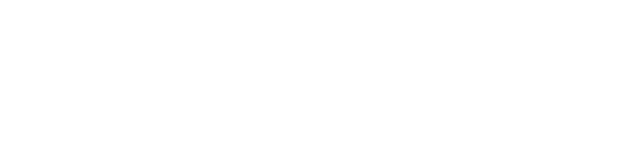
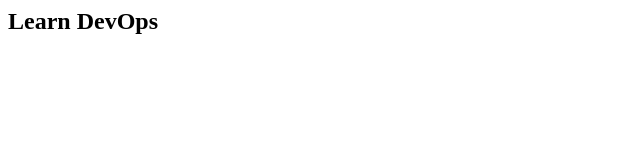
Before and after one commit to Tola143/DevOps-Tola, a plain HTML site: page index.html in a window 1280 px wide. Shown: the whole page, without its empty margins (0-640 px from the left). Drawn offline with Linux system fonts and the light colour scheme.

Commit message:
Second COMMIT

```diff
--- a/index.html
+++ b/index.html
@@ -1 +1 @@
-<title>Learn DevOps</title>
+<h2>Learn DevOps</h2>
```
